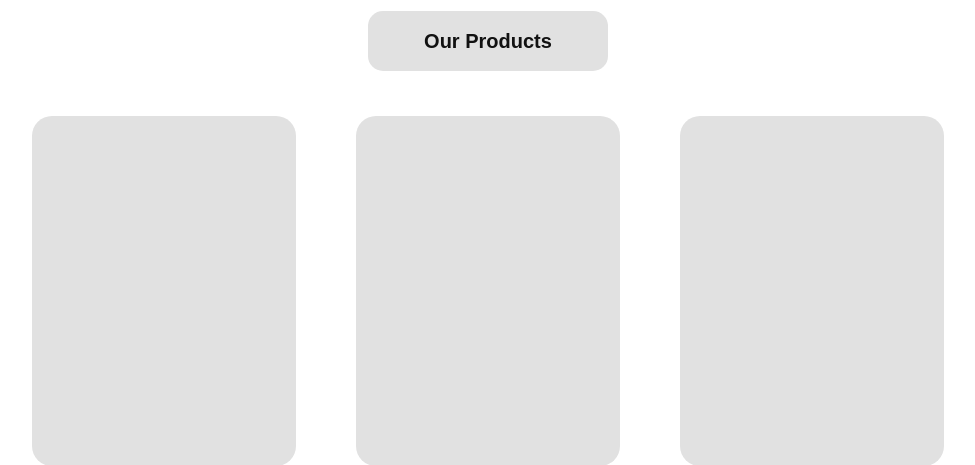
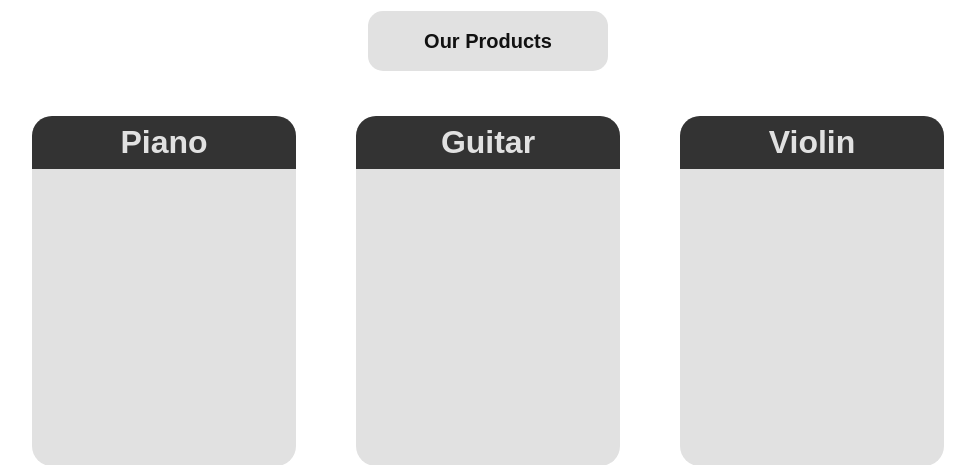
Before and after one commit to TongHeang1202/cs128_final, a PHP site: page / in a window 1280 px wide. Shown: the part 739-1204 px from the top of the page, without its empty margins (152-1127 px from the left). Run offline with PHP 8.4, Linux system fonts and the light colour scheme.

Commit message:
added product label

```diff
--- a/css/master.css
+++ b/css/master.css
@@ -57,11 +57,20 @@
     overflow: hidden;
 }
 
-
 .product-showcase {
     text-align: center;
     width: 22%;
     height: 350px;
     background-color: #e1e1e1;
     border-radius: 20px;
+    overflow: hidden;
 }
+
+.product-showcase-label {
+    display: flex;
+    justify-content: center;
+    align-items: center;
+    height: 15%;
+    color: #e1e1e1;
+    background-color: #333;
+}
--- a/index.html
+++ b/index.html
@@ -45,15 +45,18 @@
                 <h1>Our Products</h1>
             </div>
 
-            <div class="product-showcase piano1">
+            <div class="product-showcase piano">
+                <h1 class="product-showcase-label">Piano</h1>
 
             </div>
 
-            <div class="product-showcase piano2">
+            <div class="product-showcase guitar">
+                <h1 class="product-showcase-label">Guitar</h1>
 
             </div>
 
-            <div class="product-showcase piano3">
+            <div class="product-showcase violin">
+                <h1 class="product-showcase-label">Violin</h1>
 
             </div>
 
```
